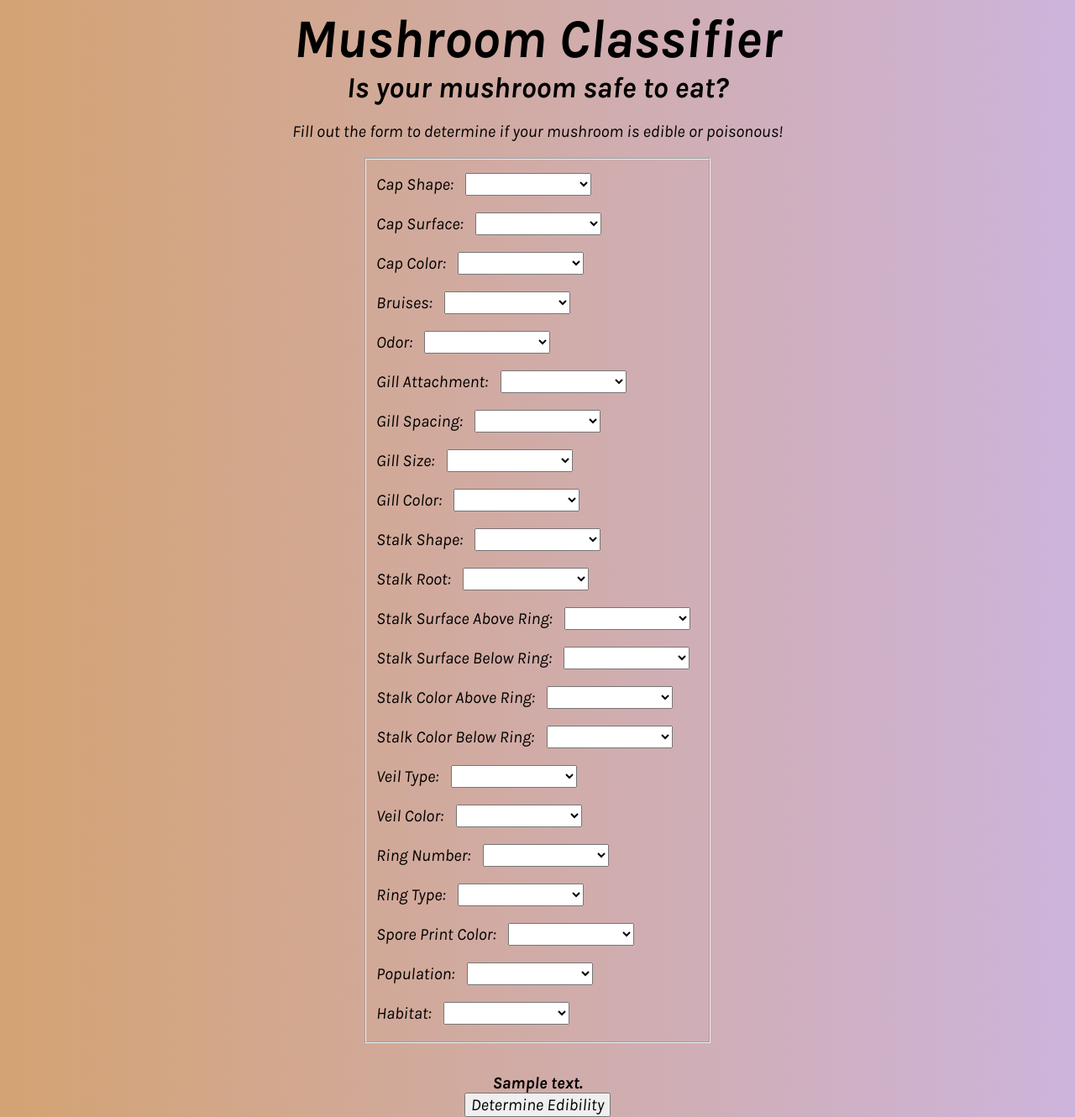
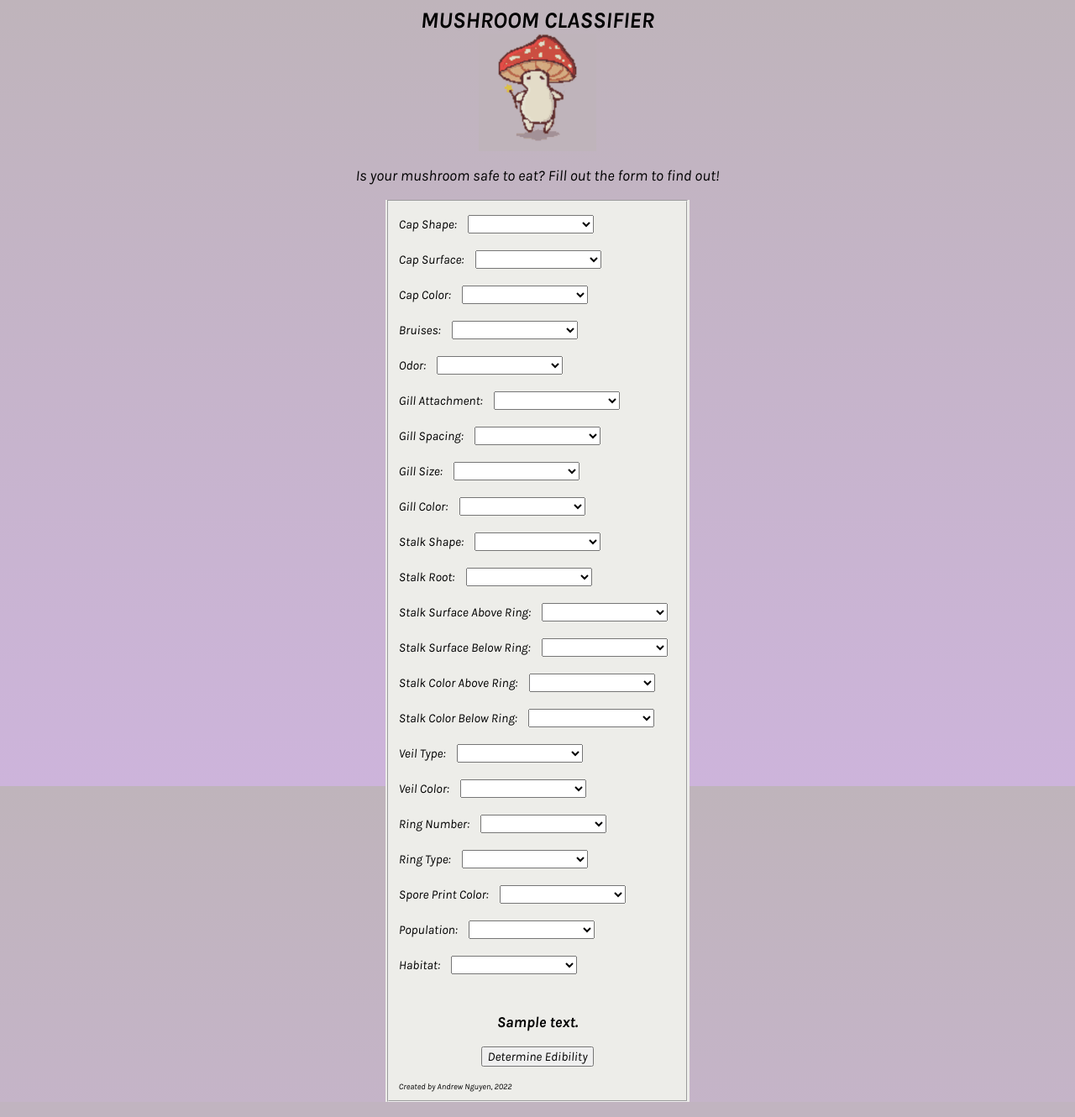
Before and after one commit to AndrwNgyn/mushroom-classification, a Flask app: template templates/index.html in a window 1280 px wide. Shown: the whole page at 84% size. Run offline with Flask 2, Linux system fonts and the light colour scheme; the template is opened without the code that fills it: most values are stand-ins (such as "Sample title", 1, 10 or a date in 2020).

Commit message:
Mushroom HTML/CSS Site now functional!
Included images for decoration and signature.

```diff
--- a/app.py
+++ b/app.py
@@ -30,13 +30,16 @@ def predict():
     data = processData(mushroom_features)
     predictions = model.predict(data)
 
-    if predictions > 0.5:
+    if predictions[0][0] > 0.5:
         result = 'poisonous'
     else:
         result = 'edible'
 
     print(mushroom_features)
-    return render_template('index.html', prediction_test =f'Mushroom is {result}')
+    print(predictions[0][0])
+    prediction_result = f'Mushroom is {result}'
+    print(prediction_result)
+    return render_template('index.html', prediction_text = prediction_result)
 
 
 
--- a/dataProcessing.py
+++ b/dataProcessing.py
@@ -131,9 +131,12 @@ if __name__ == "__main__":
 
     test_input2 = ['bell', 'fibrous', 'brown', 'bruises', 'almond', 'attached', 'close', 'broad', 'black', 'enlarging', 'bulbous', 'fibrous', 'fibrous', 'brown', 'brown', 'partial', 'brown', 'one', 'cobwebby', 'black', 'abundant', 'grasses']
 
+
     # print(convertToDataFrame(test_input))
-    print(processData(test_input))
-    print(processData(test_input2))
+    # print(processData(test_input))
+    # print(processData(test_input2))
+
+    print(data['habitat'].unique())
 
     '''
     test_input = pd.DataFrame({'cap-shape': ['convex'],
--- a/static/styles/style.css
+++ b/static/styles/style.css
@@ -11,19 +11,19 @@
 }
 
 body {
-    height: 100vh;
+    height: 115vh;
     display: flex;
     align-items: center;
     flex-direction: column;
-    background: #faedcd;
+    background: #bfb4bb;
     background: -webkit-linear-gradient(
-        to right,
-        #d4a373,
+        to bottom,
+        #bfb4bb,
         #cdb4db
     );
     background: linear-gradient(
-        to right,
-        #d4a373,
+        to bottom,
+        #bfb4bb,
         #cdb4db
     );
 }
@@ -33,41 +33,34 @@ body {
 h1 {
     font-family: 'Karla', sans-serif;
     font-weight: 'Italic';
-    font-size: 65px;
-    margin: 0
-}
-
-h2 {
-    font-family: 'Karla', sans-serif;
-    font-weight: 'Variable';
-    font-size: 35px;
+    font-size: 27px;
     margin: 0
 }
 
 h3 {
     font-family: 'Karla', sans-serif;
     font-weight: 'Variable';
-    font-size: 20px;
+    font-size: 18px;
     margin: 0
 }
 
 p {
     font-family: 'Karla', sans-serif;
     font-weight: 'Variable';
-    font-size: 20px;
+    font-size: 18px;
 }
 
 select {
     font-family: 'Karla', sans-serif;
     font-weight: 'Variable';
-    font-size: 20px;
+    font-size: 15px;
 
 }
 
-input {
+button {
     font-family: 'Karla', sans-serif;
     font-weight: 'Variable';
-    font-size: 20px;
+    font-size: 15px;
 }
 
 .mushroom-block{
@@ -77,5 +70,11 @@ input {
 .mushroom-qualities{
     font-family: 'Karla', sans-serif;
     font-weight: 'Variable';
-    font-size: 20px;
+    font-size: 15px;
 }
+
+.signature{
+    font-family: 'Karla', sans-serif;
+    font-weight: 'Variable';
+    font-size: 10px;
+}
--- a/templates/index.html
+++ b/templates/index.html
@@ -3,7 +3,6 @@
 <head>
     <meta charset="utf-8" />
     <meta name="viewport" content="width=device-width, initial-scale=1" />
-    <link rel="stylesheet" href = "style.css" />
 
     <title>Mushroom Classifier</title>
     <link rel= "stylesheet" type= "text/css" href= "{{ url_for('static',filename='styles/style.css') }}">
@@ -23,14 +22,13 @@
 </head>
 
 <body>
-    <h1>Mushroom Classifier</h1>
-    <h2>Is your mushroom safe to eat?</h2>
-
+    <h1>MUSHROOM CLASSIFIER</h1>
+    <img style="height: 140px;" src="{{ url_for('static', filename='images/mushroom-dance-mushroom.gif') }}"/>
     <p>
-        Fill out the form to determine if your mushroom is edible or poisonous!
+        Is your mushroom safe to eat? Fill out the form to find out!
     </p>
 
-    <form action="{{ url_for('predict')}}" class="mushroom-block" method = "post">
+    <form action="{{ url_for('predict')}}" class="mushroom-block" method = "post" style="background-color: #edede9;">
         <fieldset>
             <div class = "mushroom-qualities">
                 <label for="cap-shape">Cap Shape:</label>
@@ -60,7 +58,6 @@
                     <option value="" disabled selected></option>
                     <option value="brown">brown</option>
                     <option value="buff">buff</option>
-                    <option value="cinammon">cinammon</option>
                     <option value="gray">gray</option>
                     <option value="green">green</option>
                     <option value="pink">pink</option>
@@ -98,9 +95,7 @@
                 <select name="gill-attachment" id = "gill-attachment" required = True>
                     <option value="" disabled selected></option>
                     <option value="attached">attached</option>
-                    <option value="descending">descending</option>
                     <option value="free">free</option>
-                    <option value="notched">notched</option>
                 </select>
             </div>
             <div class = "mushroom-qualities">
@@ -109,7 +104,6 @@
                     <option value="" disabled selected></option>
                     <option value="close">close</option>
                     <option value="crowded">crowded</option>
-                    <option value="distant">distant</option>
                 </select>
             </div>
             <div class = "mushroom-qualities">
@@ -152,9 +146,7 @@
                     <option value="" disabled selected></option>
                     <option value="bulbous">bulbous</option>
                     <option value="club">club</option>
-                    <option value="cup">cup</option>
                     <option value="equal">equal</option>
-                    <option value="rhizomorphs">rhizomorphs</option>
                     <option value="rooted">rooted</option>
                     <option value="missing">missing</option>
                 </select>
@@ -185,7 +177,6 @@
                     <option value="" disabled selected></option>
                     <option value="brown">brown</option>
                     <option value="buff">buff</option>
-                    <option value="cinammon">cinammon</option>
                     <option value="gray">gray</option>
                     <option value="orange">orange</option>
                     <option value="pink">pink</option>
@@ -200,7 +191,6 @@
                     <option value="" disabled selected></option>
                     <option value="brown">brown</option>
                     <option value="buff">buff</option>
-                    <option value="cinammon">cinammon</option>
                     <option value="gray">gray</option>
                     <option value="orange">orange</option>
                     <option value="pink">pink</option>
@@ -214,7 +204,6 @@
                 <select name="veil-type" id = "veil-type" required = True>
                     <option value="" disabled selected></option>
                     <option value="partial">partial</option>
-                    <option value="universal">universal</option>
                 </select>
             </div>
             <div class = "mushroom-qualities">
@@ -240,14 +229,11 @@
                 <label for="ring-type">Ring Type:</label>
                 <select name="ring-type" id = "ring-type" required = True>
                     <option value="" disabled selected></option>
-                    <option value="cobwebby">cobwebby</option>
                     <option value="evanescent">evanescent</option>
                     <option value="flaring">flaring</option>
                     <option value="large">large</option>
                     <option value="none">none</option>
                     <option value="pendant">pendant</option>
-                    <option value="sheathing">sheathing</option>
-                    <option value="zone">zone</option>
                 </select>
             </div>
             <div class = "mushroom-qualities">
@@ -290,18 +276,18 @@
                     <option value="woods">woods</option>
                 </select>
             </div>
+            <br>
+            <br>
+            <h3 style="text-align: center">
+            {{ prediction_text }}</h3>
+            <div style="text-align: center"><p>
+                <button type="submit" class="btn btn-primary btn-block btn-large">Determine Edibility</button></p>
+            </div>
+            <div class= "signature">
+                <label for="andrew">Created by Andrew Nguyen, 2022</label>
+            </div>
         </fieldset>
-        <br><br>
-        <h3 style="text-align: center">
-            {{ prediction_text }}
-        </h3>
-        <div style="text-align: center">
-            <input type="submit" value="Determine Edibility">
-        </div>
-      </form>
+    </form>
 
 </body>
-
-
-
 </html>
```
Also changed, not shown: static/images/mushroom-dance-mushroom.gif (added).
